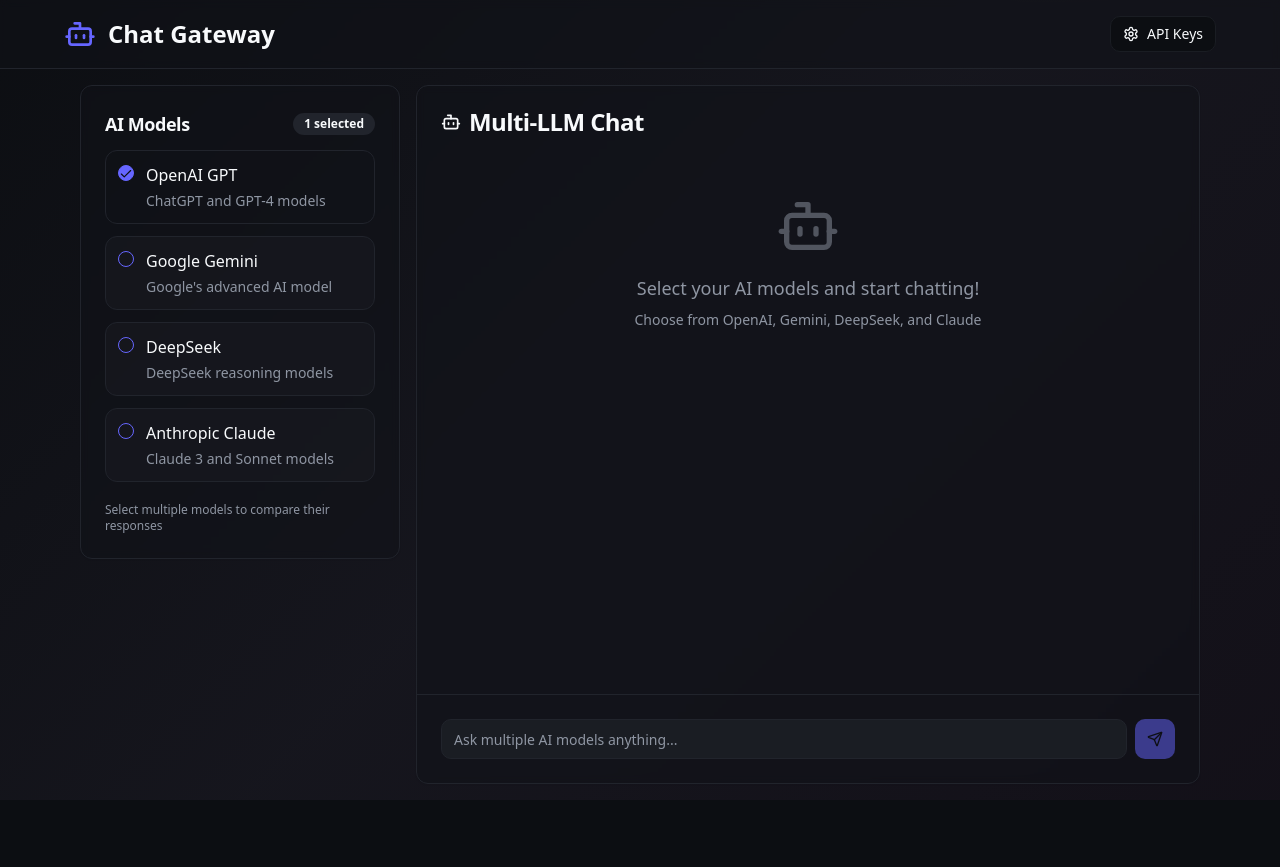
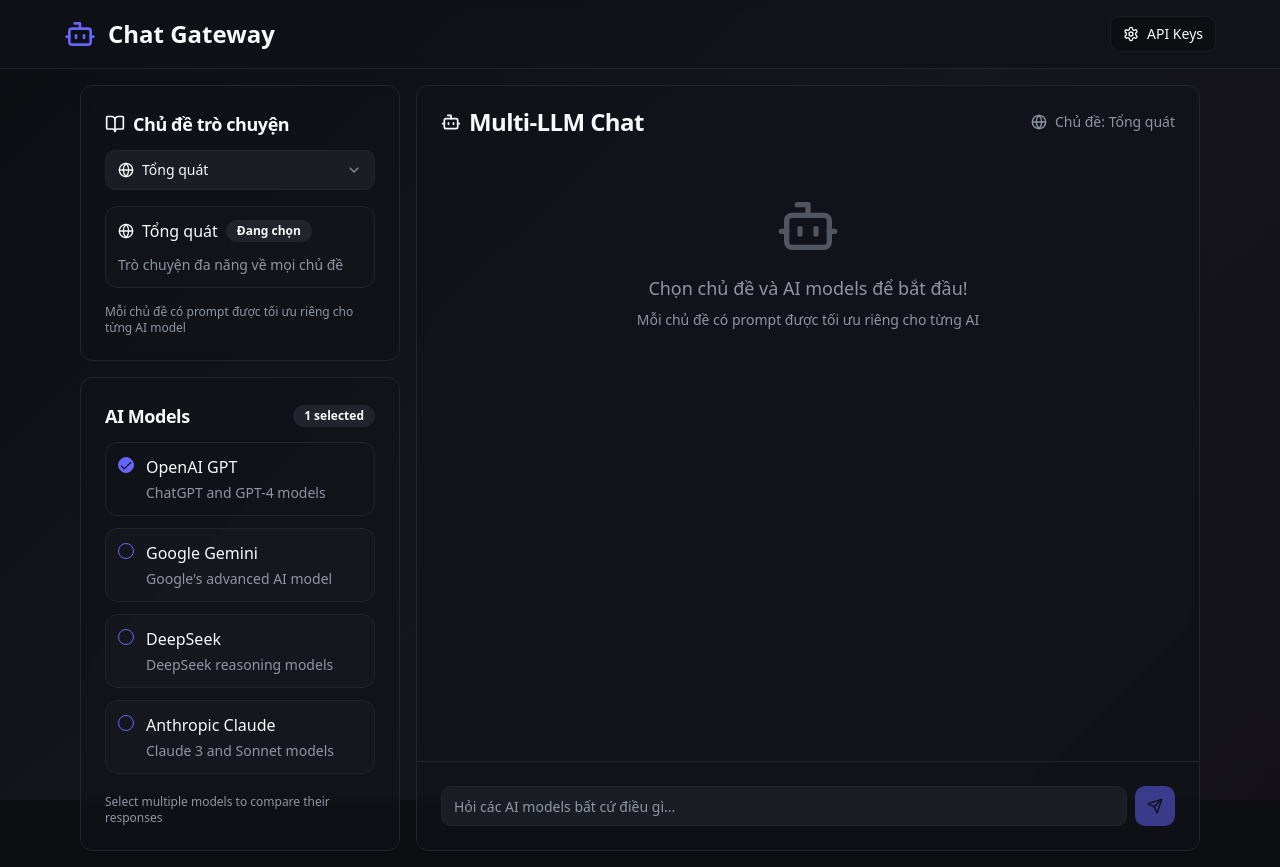
Before and after one commit to trungdo3224/chat-polyglot, a React (Vite) app: page / in a window 1280 px wide. Before the commit the page ends 800 px from the top, so only its background shows below. Built offline with nearby package versions, Linux system fonts and the light colour scheme.

Commit message:
Add topic-based prompts
Add functionality to select a main topic for the conversation, with specific prompts for each LLM tailored to the chosen topic.

```diff
--- a/src/components/ChatGateway.tsx
+++ b/src/components/ChatGateway.tsx
@@ -8,6 +8,7 @@ import { Send, Bot, User, Settings } from "lucide-react";
 import { ModelSelector } from "./ModelSelector";
 import { ChatMessage } from "./ChatMessage";
 import { ApiKeyManager } from "./ApiKeyManager";
+import { TopicSelector, topics, Topic } from "./TopicSelector";
 
 interface Message {
   id: string;
@@ -35,6 +36,7 @@ export const ChatGateway = () => {
     claude: false,
   });
   const [showApiKeys, setShowApiKeys] = useState(false);
+  const [selectedTopic, setSelectedTopic] = useState<Topic | null>(topics[0]); // Default to first topic
 
   const handleSendMessage = async () => {
     if (!input.trim()) return;
@@ -55,14 +57,16 @@ export const ChatGateway = () => {
       .filter(([_, selected]) => selected)
       .map(([model, _]) => model);
 
-    // Simulate API calls for now
+    // Simulate API calls for now - using topic-specific prompts
     for (const model of selectedModelNames) {
       // Simulate delay
       await new Promise(resolve => setTimeout(resolve, 1000 + Math.random() * 2000));
 
+      const topicPrompt = selectedTopic?.prompts[model as keyof typeof selectedTopic.prompts] || '';
+
       const response: Message = {
         id: `${Date.now()}-${model}`,
-        content: `This is a response from ${model.toUpperCase()} model. I understand you asked: "${userMessage.content}". This is a simulated response until API keys are configured.`,
+        content: `[${model.toUpperCase()}] - Chủ đề: ${selectedTopic?.name}\n\nPrompt context: "${topicPrompt}"\n\nResponse to: "${userMessage.content}"\n\nĐây là phản hồi mô phỏng. Khi tích hợp API thực tế, AI sẽ phản hồi theo prompt được tối ưu cho chủ đề "${selectedTopic?.name}".`,
         sender: "assistant",
         model,
         timestamp: new Date(),
@@ -105,6 +109,11 @@ export const ChatGateway = () => {
       <div className="flex-1 flex max-w-6xl mx-auto w-full gap-4 p-4">
         {/* Sidebar */}
         <div className="w-80 space-y-4">
+          <TopicSelector
+            selectedTopic={selectedTopic}
+            onTopicChange={setSelectedTopic}
+          />
+
           <ModelSelector
             selectedModels={selectedModels}
             onModelChange={setSelectedModels}
@@ -119,10 +128,18 @@ export const ChatGateway = () => {
         <div className="flex-1 flex flex-col">
           <Card className="flex-1 flex flex-col bg-card/50 backdrop-blur-sm border-border shadow-glow">
             <CardHeader className="pb-3">
-              <CardTitle className="flex items-center gap-2">
-                <Bot className="w-5 h-5" />
-                Multi-LLM Chat
-              </CardTitle>
+              <div className="flex items-center justify-between">
+                <CardTitle className="flex items-center gap-2">
+                  <Bot className="w-5 h-5" />
+                  Multi-LLM Chat
+                </CardTitle>
+                {selectedTopic && (
+                  <div className="flex items-center gap-2 text-sm text-muted-foreground">
+                    {selectedTopic.icon}
+                    <span>Chủ đề: {selectedTopic.name}</span>
+                  </div>
+                )}
+              </div>
             </CardHeader>
 
             <CardContent className="flex-1 flex flex-col p-0">
@@ -131,8 +148,8 @@ export const ChatGateway = () => {
                   {messages.length === 0 ? (
                     <div className="text-center text-muted-foreground py-12">
                       <Bot className="w-16 h-16 mx-auto mb-4 opacity-50" />
-                      <p className="text-lg">Select your AI models and start chatting!</p>
-                      <p className="text-sm mt-2">Choose from OpenAI, Gemini, DeepSeek, and Claude</p>
+                      <p className="text-lg">Chọn chủ đề và AI models để bắt đầu!</p>
+                      <p className="text-sm mt-2">Mỗi chủ đề có prompt được tối ưu riêng cho từng AI</p>
                     </div>
                   ) : (
                     messages.map((message) => (
@@ -158,7 +175,7 @@ export const ChatGateway = () => {
                     value={input}
                     onChange={(e) => setInput(e.target.value)}
                     onKeyPress={handleKeyPress}
-                    placeholder="Ask multiple AI models anything..."
+                    placeholder="Hỏi các AI models bất cứ điều gì..."
                     className="flex-1 bg-input border-border"
                     disabled={isLoading}
                   />
@@ -174,7 +191,7 @@ export const ChatGateway = () => {
 
                 {!Object.values(selectedModels).some(Boolean) && (
                   <p className="text-sm text-muted-foreground mt-2">
-                    Select at least one AI model to start chatting
+                    Chọn ít nhất một AI model để bắt đầu trò chuyện
                   </p>
                 )}
               </div>
--- /dev/null
+++ b/src/components/TopicSelector.tsx
@@ -0,0 +1,177 @@
+import { Card, CardContent, CardHeader, CardTitle } from "@/components/ui/card";
+import { Select, SelectContent, SelectItem, SelectTrigger, SelectValue } from "@/components/ui/select";
+import { Badge } from "@/components/ui/badge";
+import { BookOpen, Code, Briefcase, Lightbulb, Heart, Gamepad2, Calculator, Globe } from "lucide-react";
+
+export interface Topic {
+  id: string;
+  name: string;
+  icon: React.ReactNode;
+  description: string;
+  prompts: {
+    openai: string;
+    gemini: string;
+    deepseek: string;
+    claude: string;
+  };
+}
+
+interface TopicSelectorProps {
+  selectedTopic: Topic | null;
+  onTopicChange: (topic: Topic) => void;
+}
+
+export const topics: Topic[] = [
+  {
+    id: 'general',
+    name: 'Tổng quát',
+    icon: <Globe className="w-4 h-4" />,
+    description: 'Trò chuyện đa năng về mọi chủ đề',
+    prompts: {
+      openai: 'You are a helpful and knowledgeable AI assistant. Provide clear, accurate, and comprehensive answers to user questions.',
+      gemini: 'You are an intelligent assistant with broad knowledge. Give thoughtful and well-structured responses.',
+      deepseek: 'You are a reasoning-focused AI. Provide logical, step-by-step analysis and clear explanations.',
+      claude: 'You are a thoughtful AI assistant. Provide nuanced, balanced responses with careful consideration of different perspectives.'
+    }
+  },
+  {
+    id: 'programming',
+    name: 'Lập trình',
+    icon: <Code className="w-4 h-4" />,
+    description: 'Hỗ trợ code, debug và tư vấn kỹ thuật',
+    prompts: {
+      openai: 'You are an expert software developer. Help with coding problems, provide clean code examples, explain best practices, and assist with debugging.',
+      gemini: 'You are a programming specialist. Focus on code quality, performance optimization, and modern development practices.',
+      deepseek: 'You are a technical expert focused on algorithmic thinking. Provide efficient solutions with detailed explanations of logic and complexity.',
+      claude: 'You are a senior software engineer. Emphasize code readability, maintainability, and software engineering principles.'
+    }
+  },
+  {
+    id: 'business',
+    name: 'Kinh doanh',
+    icon: <Briefcase className="w-4 h-4" />,
+    description: 'Tư vấn chiến lược, marketing và quản lý',
+    prompts: {
+      openai: 'You are a business consultant with expertise in strategy, operations, and growth. Provide actionable business advice.',
+      gemini: 'You are a business strategist. Focus on market analysis, competitive positioning, and scalable business solutions.',
+      deepseek: 'You are a business analyst. Provide data-driven insights, logical frameworks, and strategic thinking for business problems.',
+      claude: 'You are an experienced business advisor. Consider ethical implications, stakeholder impacts, and sustainable business practices.'
+    }
+  },
+  {
+    id: 'creative',
+    name: 'Sáng tạo',
+    icon: <Lightbulb className="w-4 h-4" />,
+    description: 'Viết lách, thiết kế và ý tưởng sáng tạo',
+    prompts: {
+      openai: 'You are a creative assistant specializing in writing, storytelling, and creative ideation. Help generate original and engaging content.',
+      gemini: 'You are a creative expert with focus on innovative thinking, artistic expression, and imaginative solutions.',
+      deepseek: 'You are a structured creative thinker. Combine logical frameworks with creative processes to generate novel ideas.',
+      claude: 'You are a thoughtful creative collaborator. Balance creativity with practical considerations and cultural sensitivity.'
+    }
+  },
+  {
+    id: 'education',
+    name: 'Giáo dục',
+    icon: <BookOpen className="w-4 h-4" />,
+    description: 'Học tập, giảng dạy và kiến thức học thuật',
+    prompts: {
+      openai: 'You are an educational assistant. Explain concepts clearly, provide learning resources, and adapt explanations to different learning levels.',
+      gemini: 'You are an expert educator. Focus on comprehensive understanding, multiple learning approaches, and knowledge retention.',
+      deepseek: 'You are an academic specialist. Provide detailed explanations with logical progression, examples, and critical thinking exercises.',
+      claude: 'You are a thoughtful teacher. Encourage curiosity, provide balanced perspectives, and promote deep learning.'
+    }
+  },
+  {
+    id: 'health',
+    name: 'Sức khỏe',
+    icon: <Heart className="w-4 h-4" />,
+    description: 'Thông tin sức khỏe và lối sống lành mạnh',
+    prompts: {
+      openai: 'You are a health information assistant. Provide general wellness advice while emphasizing the importance of consulting healthcare professionals.',
+      gemini: 'You are a wellness expert. Focus on evidence-based health information, preventive care, and holistic well-being.',
+      deepseek: 'You are a health researcher. Provide scientific explanations of health concepts with emphasis on evidence and methodology.',
+      claude: 'You are a health educator. Provide balanced health information while being mindful of individual differences and limitations of general advice.'
+    }
+  },
+  {
+    id: 'entertainment',
+    name: 'Giải trí',
+    icon: <Gamepad2 className="w-4 h-4" />,
+    description: 'Game, phim ảnh và hoạt động giải trí',
+    prompts: {
+      openai: 'You are an entertainment expert. Provide recommendations, reviews, and insights about games, movies, books, and other entertainment.',
+      gemini: 'You are a media and entertainment specialist. Focus on trends, cultural impact, and diverse entertainment options.',
+      deepseek: 'You are an entertainment analyst. Provide structured analysis of entertainment content, mechanics, and user experience.',
+      claude: 'You are a thoughtful entertainment advisor. Consider diverse tastes, cultural context, and the broader impact of entertainment choices.'
+    }
+  },
+  {
+    id: 'math',
+    name: 'Toán học',
+    icon: <Calculator className="w-4 h-4" />,
+    description: 'Giải toán và giải thích khái niệm toán học',
+    prompts: {
+      openai: 'You are a mathematics tutor. Solve problems step-by-step, explain concepts clearly, and help with mathematical reasoning.',
+      gemini: 'You are a math expert. Provide comprehensive mathematical solutions with multiple approaches and practical applications.',
+      deepseek: 'You are a mathematical reasoning specialist. Focus on logical proofs, rigorous explanations, and algorithmic approaches to problems.',
+      claude: 'You are a patient math educator. Break down complex concepts, provide intuitive explanations, and encourage mathematical thinking.'
+    }
+  }
+];
+
+export const TopicSelector = ({ selectedTopic, onTopicChange }: TopicSelectorProps) => {
+  return (
+    <Card className="bg-card/50 backdrop-blur-sm border-border">
+      <CardHeader className="pb-3">
+        <CardTitle className="text-lg flex items-center gap-2">
+          <BookOpen className="w-5 h-5" />
+          Chủ đề trò chuyện
+        </CardTitle>
+      </CardHeader>
+
+      <CardContent className="space-y-4">
+        <Select
+          value={selectedTopic?.id || ''}
+          onValueChange={(value) => {
+            const topic = topics.find(t => t.id === value);
+            if (topic) onTopicChange(topic);
+          }}
+        >
+          <SelectTrigger className="bg-input border-border">
+            <SelectValue placeholder="Chọn chủ đề..." />
+          </SelectTrigger>
+          <SelectContent className="bg-popover border-border">
+            {topics.map((topic) => (
+              <SelectItem key={topic.id} value={topic.id} className="cursor-pointer">
+                <div className="flex items-center gap-2">
+                  {topic.icon}
+                  <span>{topic.name}</span>
+                </div>
+              </SelectItem>
+            ))}
+          </SelectContent>
+        </Select>
+
+        {selectedTopic && (
+          <div className="space-y-3 p-3 bg-muted/30 rounded-lg border border-border">
+            <div className="flex items-center gap-2">
+              {selectedTopic.icon}
+              <h3 className="font-medium text-foreground">{selectedTopic.name}</h3>
+              <Badge variant="secondary" className="text-xs">
+                Đang chọn
+              </Badge>
+            </div>
+            <p className="text-sm text-muted-foreground">
+              {selectedTopic.description}
+            </p>
+          </div>
+        )}
+
+        <div className="text-xs text-muted-foreground">
+          Mỗi chủ đề có prompt được tối ưu riêng cho từng AI model
+        </div>
+      </CardContent>
+    </Card>
+  );
+};
```
